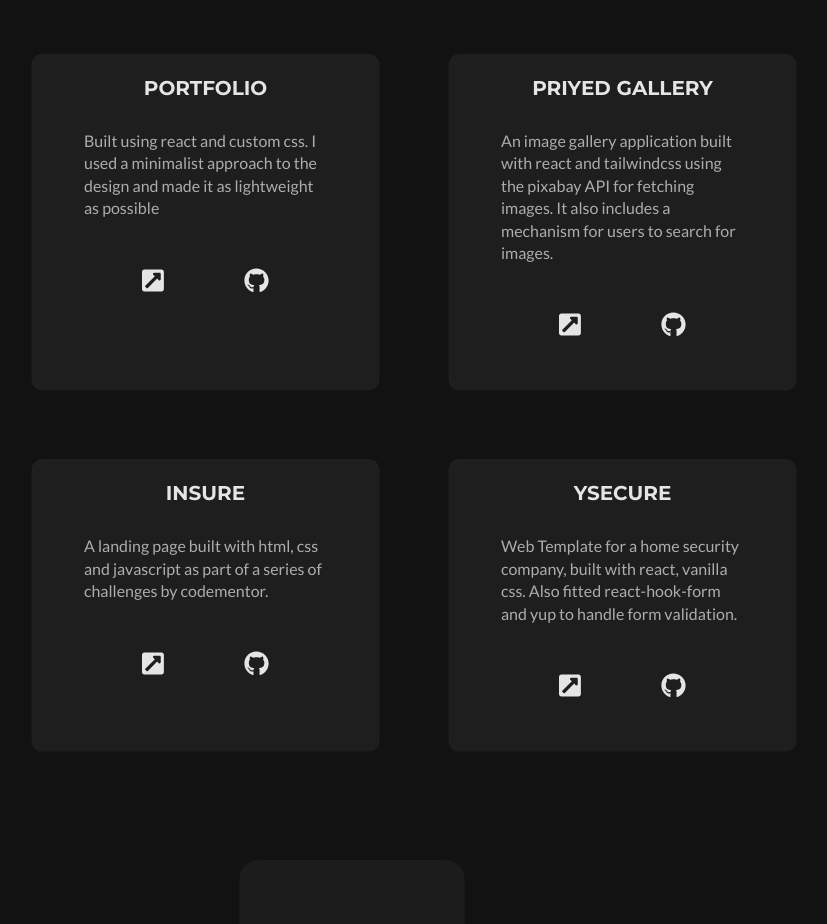
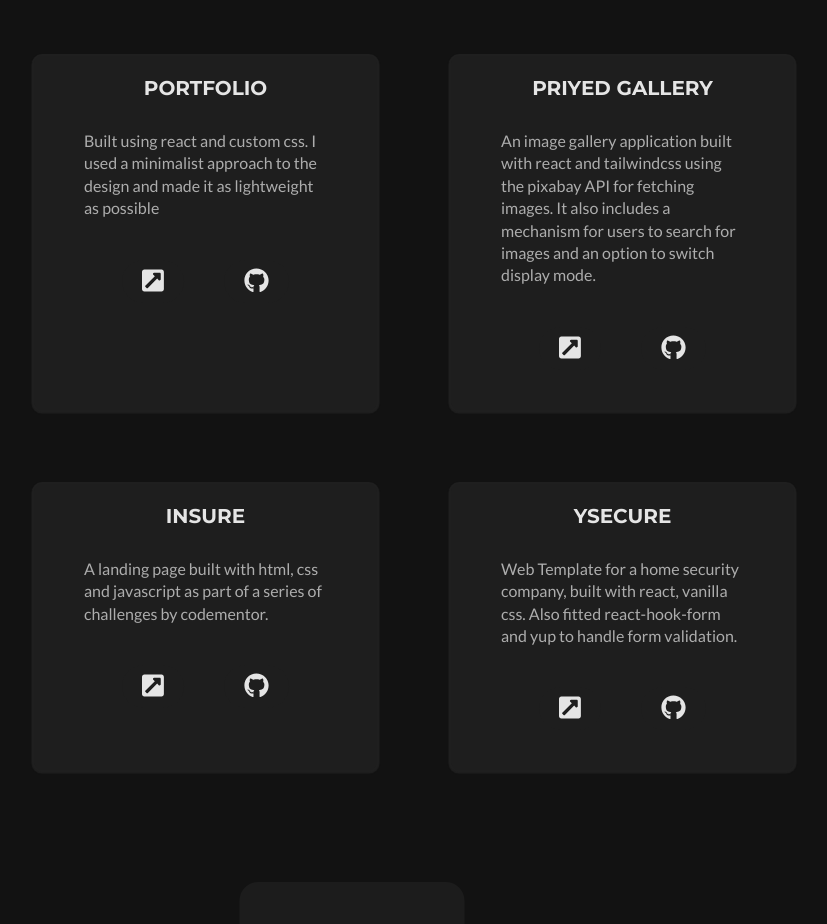
Before and after one commit to priyed/portfolio, a React (Create React App) app: page / in a window 1280 px wide. Shown: the part 1900-2824 px from the top of the page, without its empty margins (226-1053 px from the left). Built offline with nearby package versions, Linux system fonts and the light colour scheme; a web font is replaced by a local one.

Commit message:
project text edits

```diff
--- a/src/assets/projectlist.js
+++ b/src/assets/projectlist.js
@@ -10,7 +10,7 @@ const projectList = [
     {
         id: 2,
         title: 'Priyed Gallery',
-        description: 'An image gallery application built with react and tailwindcss using the pixabay API for fetching images. It also includes a mechanism for users to search for images.',
+        description: 'An image gallery application built with react and tailwindcss using the pixabay API for fetching images. It also includes a mechanism for users to search for images and an option to switch display mode.',
         live: '#live',
         code: `https://github.com/priyed/priyedgallery`,
 
```
